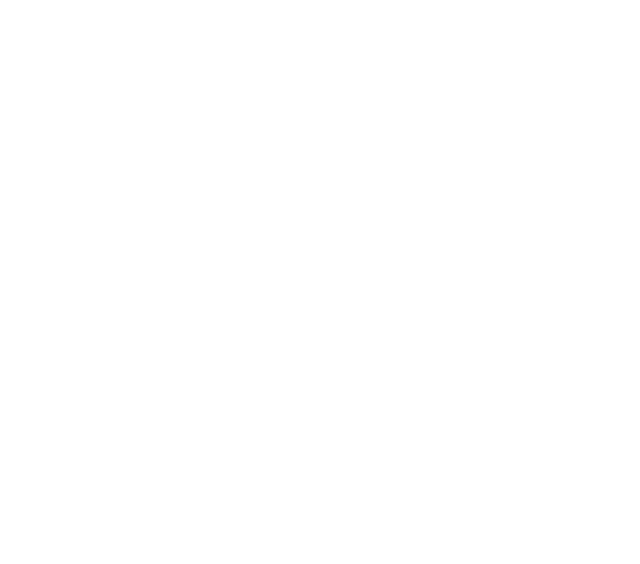
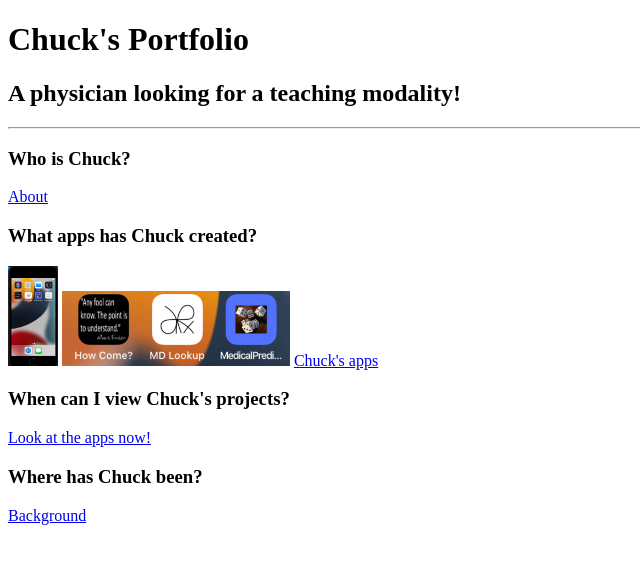
Before and after one commit to CMGOTT/html-portfolio, a plain HTML site: page index.html in a window 1280 px wide. Shown: the whole page, without its empty margins (0-640 px from the left). Drawn offline with Linux system fonts and the light colour scheme.

Commit message:
Add files via upload

```diff
--- a/index.html
+++ b/index.html
@@ -13,3 +13,31 @@ HINT for TODO 6: You can use the height attribute set to 200 to make the image s
 https://developer.mozilla.org/en-US/docs/Web/HTML/Element/img#attr-height -->
 
 <!-- TODO 7: Add the Contact Me and About Me page links -->
+
+<!DOCTYPE html>
+<html lang="en">
+<head>
+    <meta charset="UTF-8">
+    <title>Chuck's Portfolio</title>
+</head>
+<body>
+    <h1>Chuck's Portfolio</h1>
+    <h2>A physician looking for a teaching modality!</h2>
+    <hr />
+    <h3>Who is Chuck?</h3>
+        <a href="./public/about.html">About</a>
+    <h3>What apps has Chuck created?</h3>
+        <img src="./assets/images/iPhone.png" alt="iPhone" height="100"/>
+        <img src="./assets/images/MyApps.png" alt="Apps Icon" height="75"/>
+        <a href="./public/apps.html">Chuck's apps</a>
+    <h3>When can I view Chuck's projects?</h3>
+        <a href="./public/apps.html">Look at the apps now!</a>
+    <h3>Where has Chuck been? </h3>
+        <a href="./public/background.html">Background</a>
+
+
+
+
+
+</body>
+</html>
```
